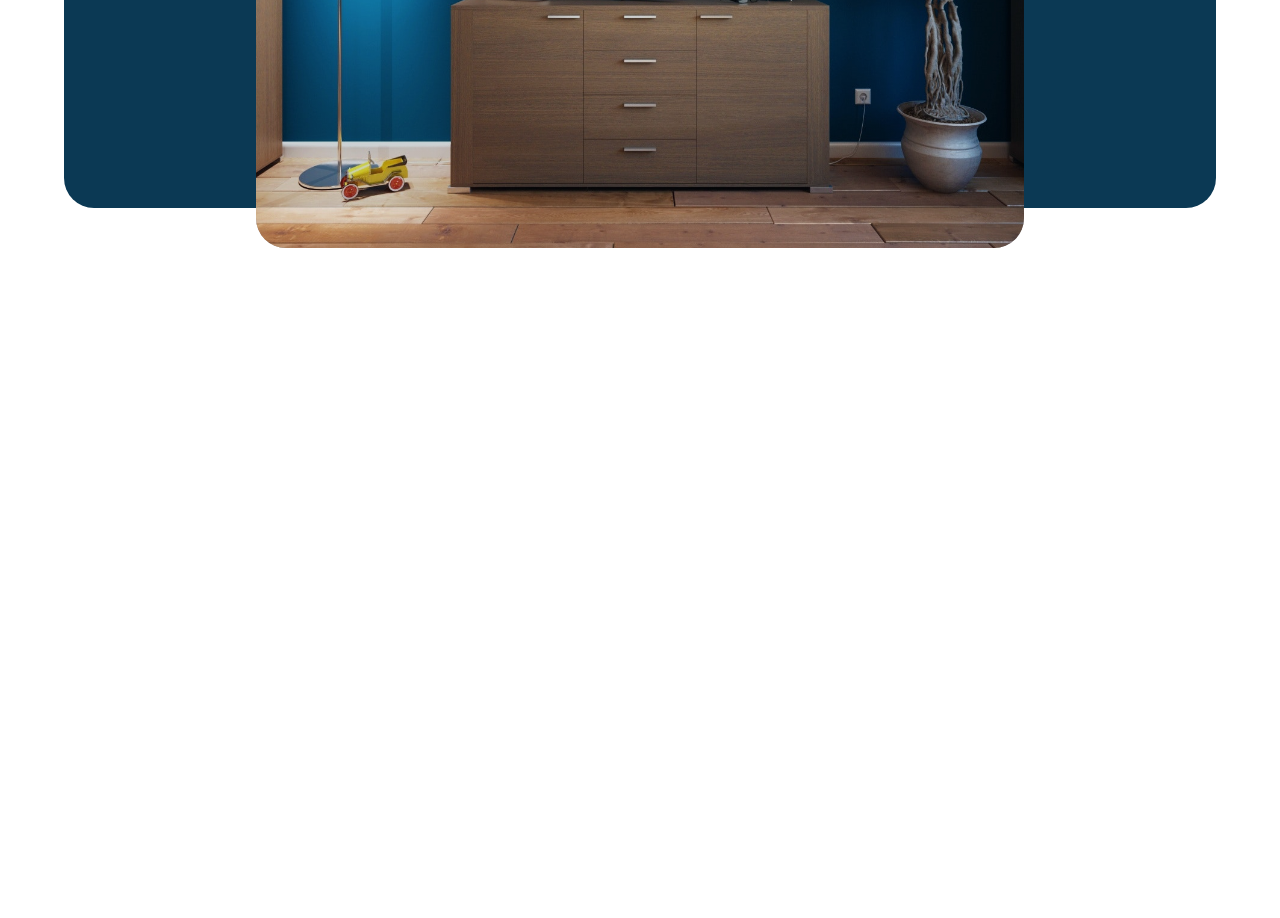
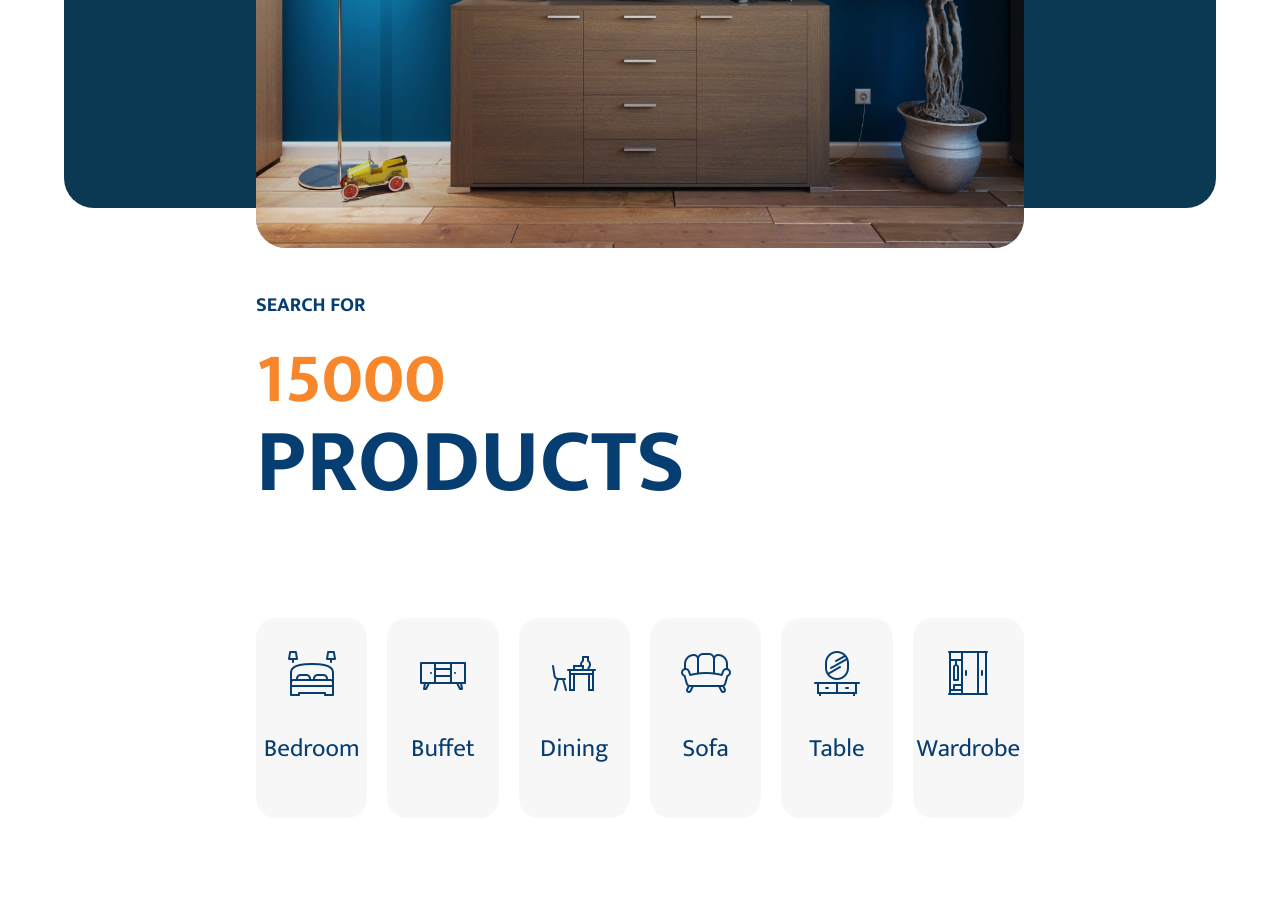
Before and after one commit to ehsannjafari/furniture-website, a plain HTML site: page index.html in a window 1280 px wide. Shown: the part 672-1590 px from the top of the page. Before the commit the page ends 925 px from the top, so only its background shows below. Drawn offline with Linux system fonts and the light colour scheme; a web font is replaced by a local one.

Commit message:
feat: Design product category section of furniture website template

```diff
--- a/index.html
+++ b/index.html
@@ -78,6 +78,42 @@
         </div>
       </section>
       <!-- Landing End -->
+
+      <!-- Product Category Start -->
+      <section class="products">
+        <div class="products-top">
+          <h3>SEARCH FOR</h3>
+          <h2>15000</h2>
+          <h1>PRODUCTS</h1>
+        </div>
+        <div class="products-icons">
+          <div class="bedroom">
+            <img src="images/bedroom.png" />
+            <span>Bedroom</span>
+          </div>
+          <div class="buffet">
+            <img src="images/buffet.png" />
+            <span>Buffet</span>
+          </div>
+          <div class="dining">
+            <img src="images/dining.png" />
+            <span>Dining</span>
+          </div>
+          <div class="sofa">
+            <img src="images/sofa.png" />
+            <span>Sofa</span>
+          </div>
+          <div class="table">
+            <img src="images/table.png" />
+            <span>Table</span>
+          </div>
+          <div class="wardrobe">
+            <img src="images/wardrobe.png" />
+            <span>Wardrobe</span>
+          </div>
+        </div>
+      </section>
+      <!-- Product Category End -->
     </div>
     <!-- Container End -->
   </body>
--- a/style.css
+++ b/style.css
@@ -215,4 +215,75 @@ html{
 /* End of Landing */
 
 
+/* Product Category Start */
+.products {
+    width: 100%;
+    height: 85vh;
+    display: flex;
+    flex-direction: column;
+    align-items: center;
+    padding-top: 5rem;
+}
+
+.products-top {
+    margin-bottom: 8rem;
+    width: 60%;
+}
+
+.products-top h3 {
+    font-size: 2rem;
+    color: #073e72;
+}
+
+.products-top h2 {
+    font-size: 7rem;
+    color: #f8872b;
+}
+
+.products-top h1 {
+    font-size: 9rem;
+    color: #073e72;
+    margin-top: -5rem;
+}
+
+.products-icons {
+    display: flex;
+    justify-content: space-evenly;
+    width: 60%;
+}
+
+.products-icons div {
+    display: flex;
+    flex-direction: column;
+    align-items: center;
+    width: 18rem;
+    height: 20rem;
+    margin-right: 2rem;
+    background-color: #f7f7f7;
+    padding: 3rem 0;
+    border-radius: 2rem;
+    cursor: pointer;
+    transition: all .4s;
+}
+
+.products-icons div:hover {
+    background-color: #fff;
+    box-shadow: 0 1rem 3rem rgba(0, 0, 0, .1);
+}
+
+.products-icons div:last-child {
+    margin-right: 0;
+}
+
+.products-icons div img {
+    margin-bottom: 3rem;
+}
+
+.products-icons div span {
+    font-size: 2.5rem;
+    color: #073e72;
+}
+/* Product Category End */
+
+
 /* Container Style End */
```
